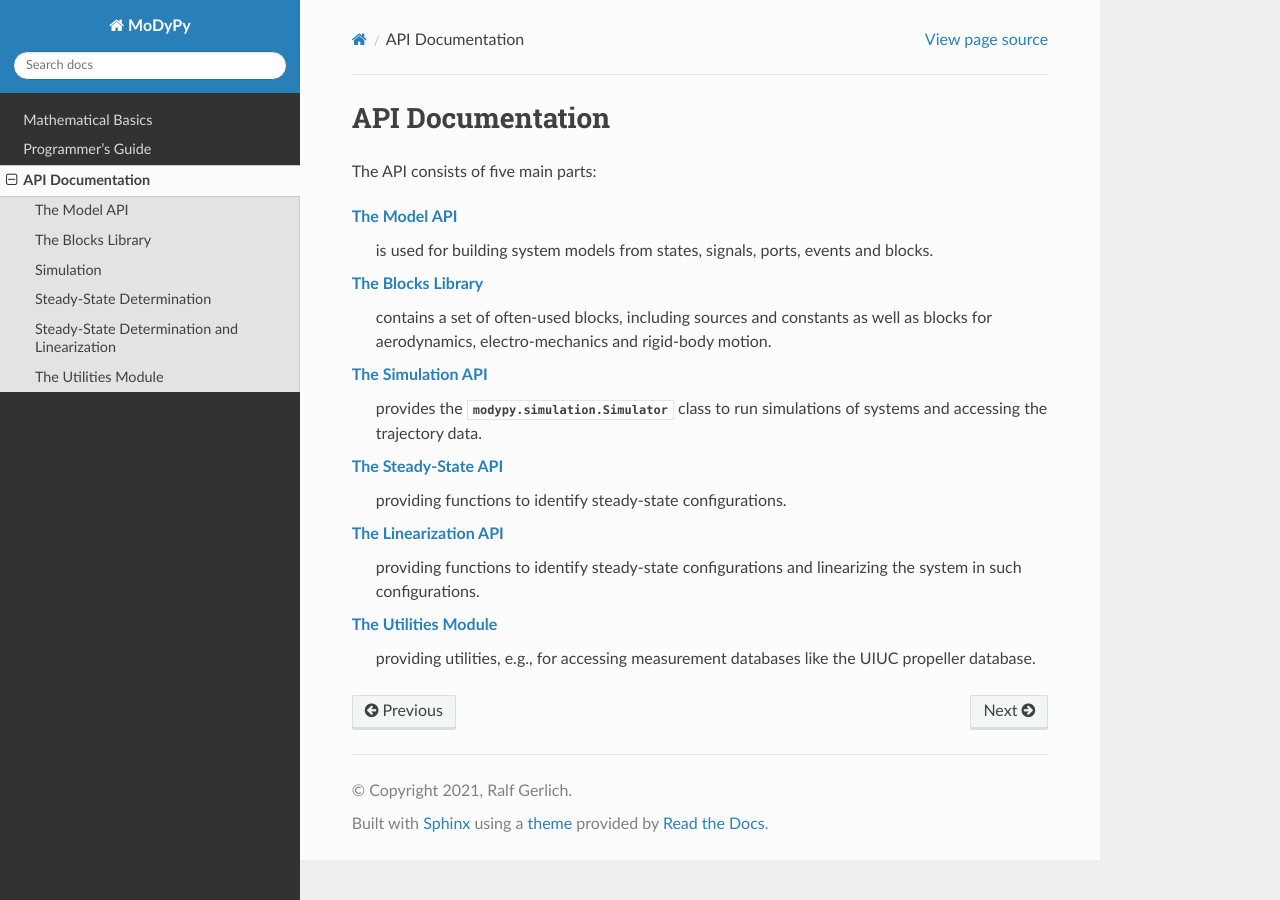
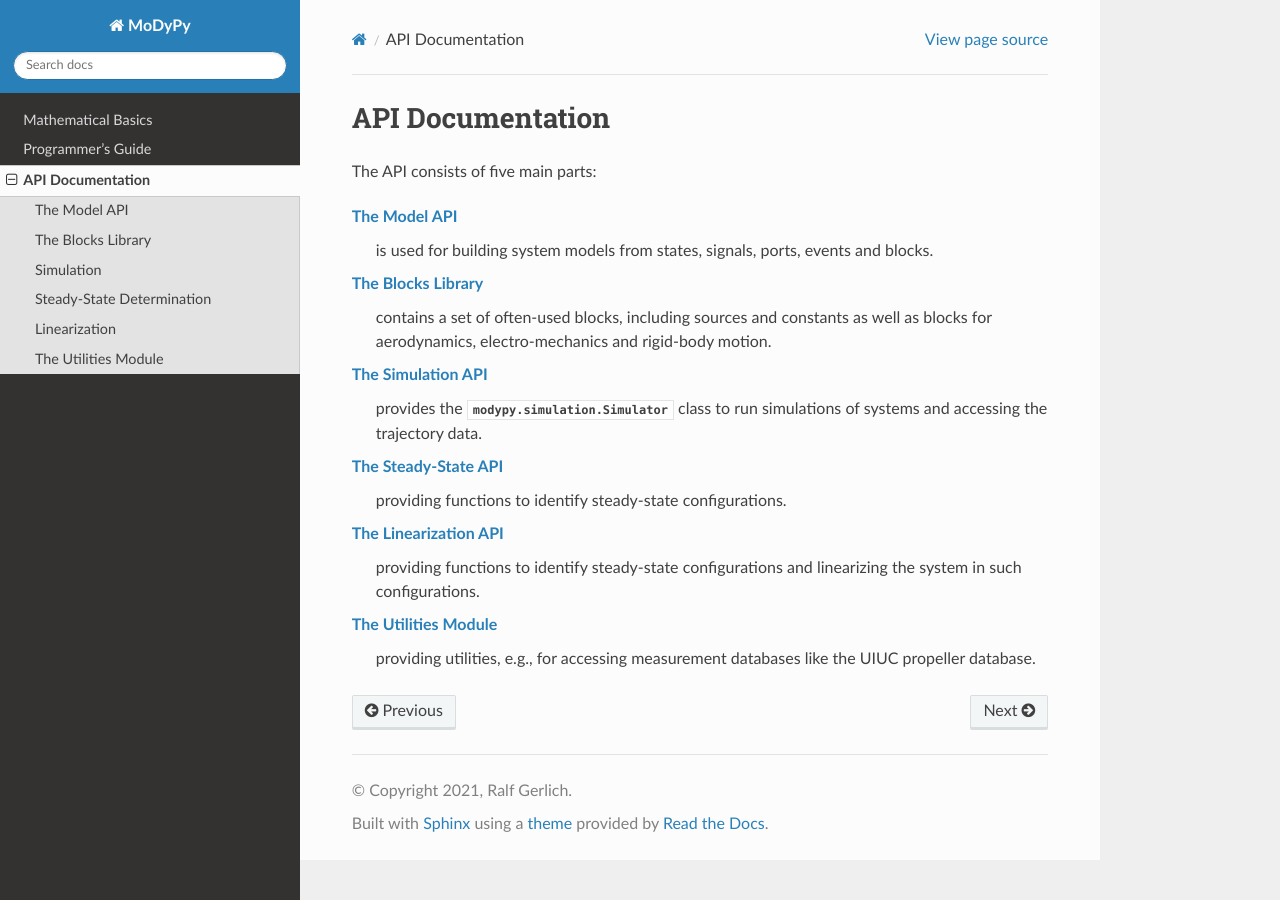
Before and after one commit to modypy/modypy, a Sphinx documentation site: the page built from docs/api/api.rst, in a window 1280 px wide. Built offline with Sphinx 7.4.7 and the Read the Docs theme 2.0.0, drawn with Linux system fonts in a browser that asks for light colours; the version number could not be read and is left out.

Commit message:
Fix naming of API chapter for linearization.

```diff
--- a/docs/api/packages/linearization.rst
+++ b/docs/api/packages/linearization.rst
@@ -1,5 +1,5 @@
-Steady-State Determination and Linearization
-============================================
+Linearization
+=============
 
 .. automodule:: modypy.linearization
     :members:
```
